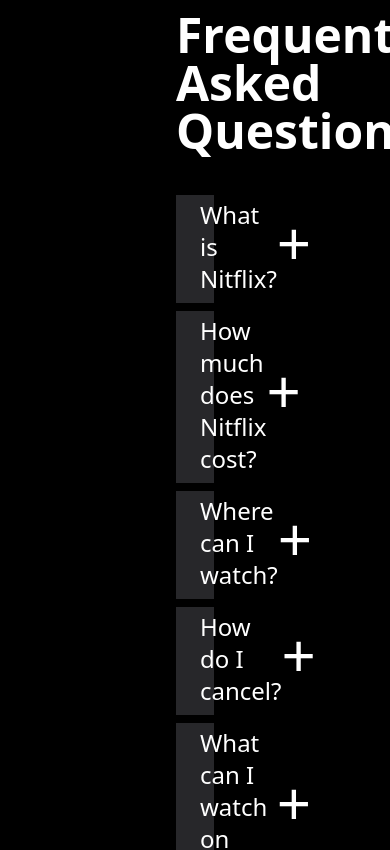
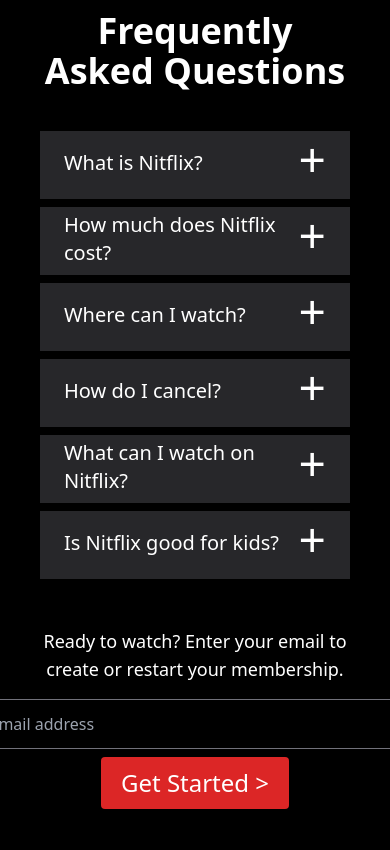
Before and after one commit to MarcoVitoC/nitflix, a React (Vite) app: page / in a window 390 px wide. Shown: the part 3220-4070 px from the top of the page. Built offline with nearby package versions, Linux system fonts and the light colour scheme.

Commit message:
feat: add responsive breakpoint for FAQ section

```diff
--- a/src/components/Faq.jsx
+++ b/src/components/Faq.jsx
@@ -7,74 +7,74 @@
    }
 
    return (
-      <div className="px-44">
-         <h1 className="font-extrabold text-5xl text-center text-white pt-16 pb-10">Frequently Asked Questions</h1>
+      <div className="mx-10 xl:mx-44 py-16">
+         <h1 className="font-bold lg:font-extrabold text-4xl lg:text-5xl text-center text-white pb-10">Frequently Asked Questions</h1>
 
          <details className="bg-zinc-800 mb-2 hover:bg-zinc-700 active:bg-zinc-600 cursor-pointer">
             <summary className="flex items-center justify-between text-white mb-2 px-6 pt-1" onClick={() => handleToggle(1)}>
-               <p className='text-2xl'>What is Nitflix?</p>
-               <span className='text-6xl pb-2 font-thin'>{isOpen === 1 ? '×' : '+'}</span>
+               <p className='text-xl lg:text-2xl'>What is Nitflix?</p>
+               <span className='text-5xl lg:text-6xl pb-2 font-thin'>{isOpen === 1 ? '×' : '+'}</span>
             </summary>
             <hr className="border border-black"/>
             <div>
-               <p className="text-2xl text-white mb-2 px-6 py-3">Nitflix is a streaming service that offers a wide variety of award-winning TV shows, movies, anime, documentaries, and more on thousands of internet-connected devices. <br/><br/> You can watch as much as you want, whenever you want without a single commercial – all for one low monthly price. There&apos;s always something new to discover and new TV shows and movies are added every week!</p>
+               <p className="text-xl lg:text-2xl text-white mb-2 px-6 py-3">Nitflix is a streaming service that offers a wide variety of award-winning TV shows, movies, anime, documentaries, and more on thousands of internet-connected devices. <br/><br/> You can watch as much as you want, whenever you want without a single commercial – all for one low monthly price. There&apos;s always something new to discover and new TV shows and movies are added every week!</p>
             </div>
          </details>
 
          <details className="bg-zinc-800 mb-2 hover:bg-zinc-700 active:bg-zinc-600 cursor-pointer">
             <summary className="flex items-center justify-between text-white mb-2 px-6 pt-1" onClick={() => handleToggle(2)}>
-               <p className='text-2xl'>How much does Nitflix cost?</p>
-               <span className='text-6xl pb-2 font-thin'>{isOpen === 2 ? '×' : '+'}</span>
+               <p className='text-xl lg:text-2xl'>How much does Nitflix cost?</p>
+               <span className='text-5xl lg:text-6xl pb-2 font-thin'>{isOpen === 2 ? '×' : '+'}</span>
             </summary>
             <hr className="border border-black"/>
             <div>
-               <p className="text-2xl text-white mb-2 px-6 py-3">Watch Nitflix on your smartphone, tablet, Smart TV, laptop, or streaming device, all for one fixed monthly fee. Plans range from IDR54,000 to IDR186,000 a month. No extra costs, no contracts.</p>
+               <p className="text-xl lg:text-2xl text-white mb-2 px-6 py-3">Watch Nitflix on your smartphone, tablet, Smart TV, laptop, or streaming device, all for one fixed monthly fee. Plans range from IDR54,000 to IDR186,000 a month. No extra costs, no contracts.</p>
             </div>
          </details>
          <details className="bg-zinc-800 mb-2 hover:bg-zinc-700 active:bg-zinc-600 cursor-pointer">
             <summary className="flex items-center justify-between text-white mb-2 px-6 pt-1" onClick={() => handleToggle(3)}>
-               <p className='text-2xl'>Where can I watch?</p>
-               <span className='text-6xl pb-2 font-thin'>{isOpen === 3 ? '×' : '+'}</span>
+               <p className='text-xl lg:text-2xl'>Where can I watch?</p>
+               <span className='text-5xl lg:text-6xl pb-2 font-thin'>{isOpen === 3 ? '×' : '+'}</span>
             </summary>
             <hr className="border border-black"/>
             <div>
-               <p className="text-2xl text-white mb-2 px-6 py-3">Watch anywhere, anytime. Sign in with your Nitflix account to watch instantly on the web at nitflix.com from your personal computer or on any internet-connected device that offers the Netflix app, including smart TVs, smartphones, tablets, streaming media players and game consoles. <br/><br/> You can also download your favorite shows with the iOS, Android, or Windows 10 app. Use downloads to watch while you&apos;re on the go and without an internet connection. Take Nitflix with you anywhere.</p>
+               <p className="text-xl lg:text-2xl text-white mb-2 px-6 py-3">Watch anywhere, anytime. Sign in with your Nitflix account to watch instantly on the web at nitflix.com from your personal computer or on any internet-connected device that offers the Netflix app, including smart TVs, smartphones, tablets, streaming media players and game consoles. <br/><br/> You can also download your favorite shows with the iOS, Android, or Windows 10 app. Use downloads to watch while you&apos;re on the go and without an internet connection. Take Nitflix with you anywhere.</p>
             </div>
          </details>
          <details className="bg-zinc-800 mb-2 hover:bg-zinc-700 active:bg-zinc-600 cursor-pointer">
             <summary className="flex items-center justify-between text-white mb-2 px-6 pt-1" onClick={() => handleToggle(4)}>
-               <p className='text-2xl'>How do I cancel?</p>
-               <span className='text-6xl pb-2 font-thin'>{isOpen === 4 ? '×' : '+'}</span>
+               <p className='text-xl lg:text-2xl'>How do I cancel?</p>
+               <span className='text-5xl lg:text-6xl pb-2 font-thin'>{isOpen === 4 ? '×' : '+'}</span>
             </summary>
             <hr className="border border-black"/>
             <div>
-               <p className="text-2xl text-white mb-2 px-6 py-3">Nitflix is flexible. There are no pesky contracts and no commitments. You can easily cancel your account online in two clicks. There are no cancellation fees – start or stop your account anytime.</p>
+               <p className="text-xl lg:text-2xl text-white mb-2 px-6 py-3">Nitflix is flexible. There are no pesky contracts and no commitments. You can easily cancel your account online in two clicks. There are no cancellation fees – start or stop your account anytime.</p>
             </div>
          </details>
          <details className="bg-zinc-800 mb-2 hover:bg-zinc-700 active:bg-zinc-600 cursor-pointer">
             <summary className="flex items-center justify-between text-white mb-2 px-6 pt-1" onClick={() => handleToggle(5)}>
-               <p className='text-2xl'>What can I watch on Nitflix?</p>
-               <span className='text-6xl pb-2 font-thin'>{isOpen === 5 ? '×' : '+'}</span>
+               <p className='text-xl lg:text-2xl'>What can I watch on Nitflix?</p>
+               <span className='text-5xl lg:text-6xl pb-2 font-thin'>{isOpen === 5 ? '×' : '+'}</span>
             </summary>
             <hr className="border border-black"/>
             <div>
-               <p className="text-2xl text-white mb-2 px-6 py-3">Nitflix has an extensive library of feature films, documentaries, TV shows, anime, award-winning Netflix originals, and more. Watch as much as you want, anytime you want.</p>
+               <p className="text-xl lg:text-2xl text-white mb-2 px-6 py-3">Nitflix has an extensive library of feature films, documentaries, TV shows, anime, award-winning Netflix originals, and more. Watch as much as you want, anytime you want.</p>
             </div>
          </details>
          <details className="bg-zinc-800 mb-2 hover:bg-zinc-700 active:bg-zinc-600 cursor-pointer">
             <summary className="flex items-center justify-between text-white mb-2 px-6 pt-1" onClick={() => handleToggle(6)}>
-               <p className='text-2xl'>Is Nitflix good for kids?</p>
-               <span className='text-6xl pb-2 font-thin'>{isOpen === 6 ? '×' : '+'}</span>
+               <p className='text-xl lg:text-2xl'>Is Nitflix good for kids?</p>
+               <span className='text-5xl lg:text-6xl pb-2 font-thin'>{isOpen === 6 ? '×' : '+'}</span>
             </summary>
             <hr className="border border-black"/>
             <div>
-               <p className="text-2xl text-white mb-2 px-6 py-3">The Nitflix Kids experience is included in your membership to give parents control while kids enjoy family-friendly TV shows and movies in their own space. <br/><br/>Kids profiles come with PIN-protected parental controls that let you restrict the maturity rating of content kids can watch and block specific titles you don’t want kids to see.</p>
+               <p className="text-xl lg:text-2xl text-white mb-2 px-6 py-3">The Nitflix Kids experience is included in your membership to give parents control while kids enjoy family-friendly TV shows and movies in their own space. <br/><br/>Kids profiles come with PIN-protected parental controls that let you restrict the maturity rating of content kids can watch and block specific titles you don’t want kids to see.</p>
             </div>
          </details>
 
-         <p className='text-white text-center text-xl mt-12'>Ready to watch? Enter your email to create or restart your membership.</p>
-         <div className='flex items-center justify-center mt-4 mb-16'>
-            <input className='border border-zinc-500 bg-black/60 bg-opacity-80 text-white rounded me-2 p-3 pe-48' type="text" placeholder='Email address'/>
+         <p className='text-white text-center text-lg lg:text-xl mt-12 mb-2'>Ready to watch? Enter your email to create or restart your membership.</p>
+         <div className='flex flex-col md:flex-row items-center justify-center'>
+            <input className='border border-zinc-500 bg-black/60 bg-opacity-80 text-white rounded m-2 p-3 pe-48' type="text" placeholder='Email address'/>
             <button className="text-2xl rounded bg-red-600 hover:bg-red-700 active:bg-red-800 text-white px-5 py-2.5">Get Started &gt;</button>
          </div>
       </div>
--- a/src/pages/Guest.jsx
+++ b/src/pages/Guest.jsx
@@ -36,13 +36,13 @@
                   <h1 className="font-bold lg:font-extrabold text-center lg:text-left text-3xl lg:text-5xl">Enjoy on your TV</h1>
                   <h6 className="font-normal text-center lg:text-left text-lg lg:text-2xl py-6">Watch on Smart TVs, Playstation, Xbox, Chromecast, Apple TV, Blu-ray players, and more.</h6>
                </div>
-               <img className='max-w-full w-100 lg:w-1/2 h-auto' src={previewImg} alt="Preview" width="580px"/>
+               <img className='max-w-full w-100 lg:w-1/2 h-auto' src={previewImg} alt="Preview"/>
             </div>
             <hr className="border-4 border-zinc-800"/>
          </section>
          <section className="bg-black">
             <div className="flex flex-col-reverse items-center justify-between lg:flex-row mx-5 lg:mx-10 xl:mx-44 py-20">
-               <img className='max-w-full w-100 lg:w-1/2 h-auto' src={phoneDownloadImg} alt="Phone Download" width="500px"/>
+               <img className='max-w-full w-100 lg:w-1/2 h-auto' src={phoneDownloadImg} alt="Phone Download"/>
                <div className="text-white w-100 lg:w-1/2">
                   <h1 className="font-bold lg:font-extrabold text-center lg:text-left text-3xl lg:text-5xl">Download your shows to watch offline</h1>
                   <h6 className="font-normal text-center lg:text-left text-lg lg:text-2xl py-6">Save your favorites easily and always have something to watch.</h6>
@@ -56,13 +56,13 @@
                   <h1 className="font-bold lg:font-extrabold text-center lg:text-left text-3xl lg:text-5xl">Watch everywhere</h1>
                   <h6 className="font-normal text-center lg:text-left text-lg lg:text-2xl py-6">Stream unlimited movies and TV shows on your phone, tablet, laptop, and TV.</h6>
                </div>
-               <img className='max-w-full w-100 lg:w-1/2 h-auto' src={platformImg} alt="Platform" width="580px"/>
+               <img className='max-w-full w-100 lg:w-1/2 h-auto' src={platformImg} alt="Platform"/>
             </div>
             <hr className="border-4 border-zinc-800"/>
          </section>
          <section className="bg-black">
             <div className="flex flex-col-reverse items-center justify-between lg:flex-row mx-5 lg:mx-10 xl:mx-44 py-20">
-               <img className='max-w-full w-100 lg:w-1/2 h-auto' src={childrenImg} alt="Children" width="580px"/>
+               <img className='max-w-full w-100 lg:w-1/2 h-auto' src={childrenImg} alt="Children"/>
                <div className="text-white w-100 lg:w-1/2">
                   <h1 className="font-bold lg:font-extrabold text-center lg:text-left text-3xl lg:text-5xl">Create profiles for kids</h1>
                   <h6 className="font-normal text-center lg:text-left text-lg lg:text-2xl py-6">Send kids on adventures with their favorite characters in a space made just for them—free with your membership.</h6>
```
